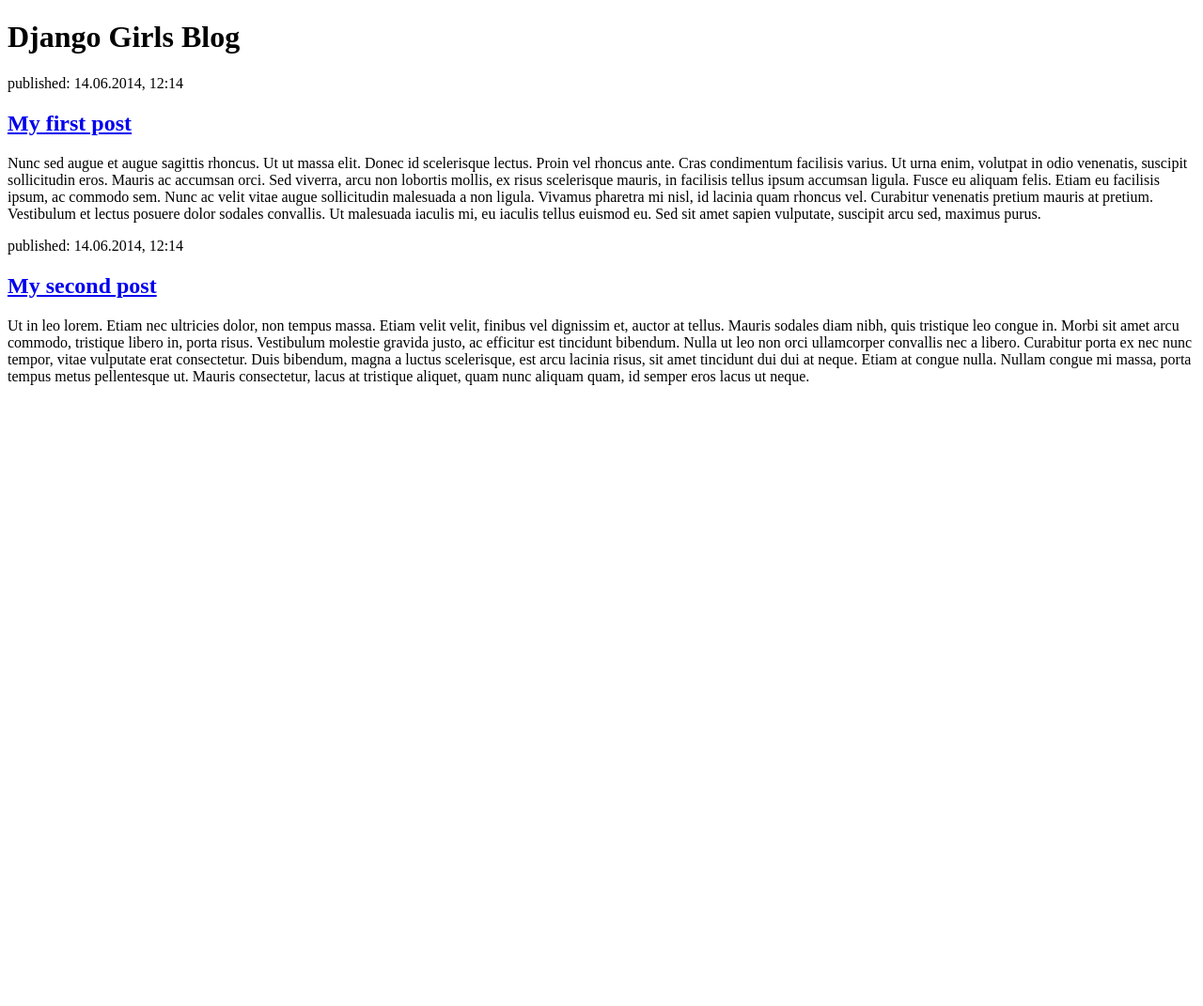
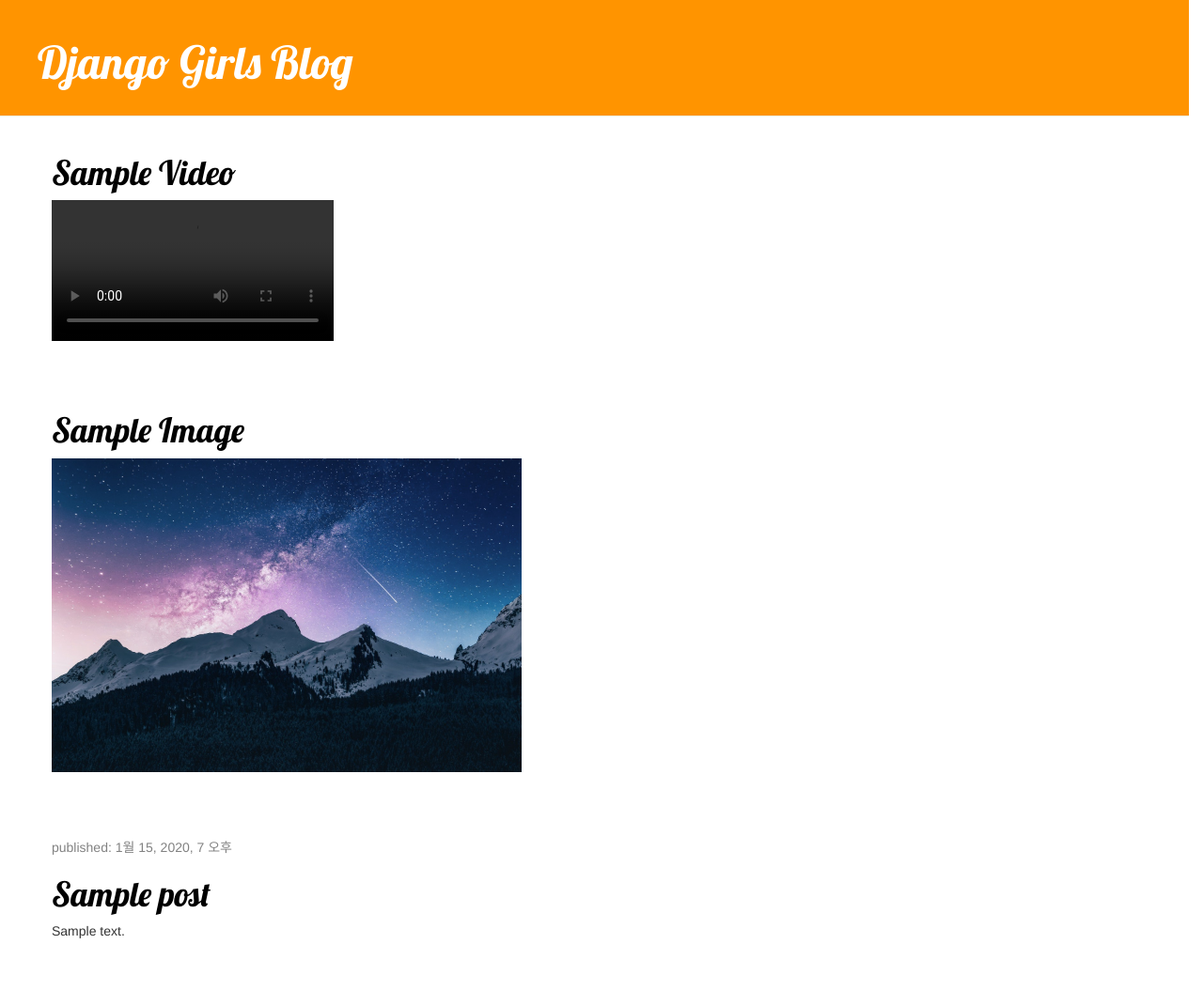
Before and after one commit to devcat36/CSE433-Django-Practice, a Django app: template blog/templates/blog/post_list.html in a window 1280 px wide. Shown: the whole page at 94% size. Before the commit the page ends 410 px from the top, so only its background shows below. Run offline with Django 3.2, Linux system fonts and the light colour scheme; the template is opened without the code that fills it: values that come from a table or form of the project are taken from there, others are empty; tables that the repository leaves empty hold one stand-in row (values such as "Sample post"); some libraries are stand-ins or nearby versions; grey boxes are pictures that could not be loaded.

Commit message:
practice 07

```diff
--- /dev/null
+++ b/blog/static/css/blog.css
@@ -0,0 +1,59 @@
+h1 a {
+    color: #FCA205;
+    font-family: 'Lobster';
+}
+
+body {
+    padding-right: 15px;
+}
+
+.page-header {
+    background-color: #ff9400;
+    margin-top: 0;
+    padding: 20px 20px 20px 40px;
+}
+
+.page-header h1, .page-header h1 a, .page-header h1 a:visited, .page-header h1 a:active {
+    color: #ffffff;
+    font-size: 36pt;
+    text-decoration: none;
+}
+
+.content {
+    margin-left: 40px;
+}
+
+h1, h2, h3, h4 {
+    font-family: 'Lobster', cursive;
+}
+
+.date {
+    color: #828282;
+}
+
+.save {
+    float: right;
+}
+
+.post-form textarea, .post-form input {
+    width: 100%;
+}
+
+.top-menu, .top-menu:hover, .top-menu:visited {
+    color: #ffffff;
+    float: right;
+    font-size: 26pt;
+    margin-right: 20px;
+}
+
+.post {
+    margin-bottom: 70px;
+}
+
+.post h1 a, .post h1 a:visited {
+    color: #000000;
+}
+
+.post img{
+    width: 500px;
+}
--- a/blog/templates/blog/post_list.html
+++ b/blog/templates/blog/post_list.html
@@ -1,3 +1,5 @@
+{% load static %}
+
 <!DOCTYPE html>
 <html lang="kr">
 
@@ -5,39 +7,46 @@
     <title>
         Django Girl Blog
     </title>
+    <link rel="stylesheet" href="//maxcdn.bootstrapcdn.com/bootstrap/3.2.0/css/bootstrap.min.css">
+    <link rel="stylesheet" href="//maxcdn.bootstrapcdn.com/bootstrap/3.2.0/css/bootstrap-theme.min.css">
+    <link href="//fonts.googleapis.com/css?family=Lobster&subset=latin,latin-ext" rel="stylesheet" type="text/css">
+    <link rel="stylesheet" href="{% static 'css/blog.css' %}">
 </head>
 
 <body>
-    <header>
+    <header class="page-header">
         <h1>Django Girls Blog</h1>
     </header>
-    <article>
-        <p>published: 14.06.2014, 12:14</p>
-        <h2><a href="#">My first post</a></h2>
+    <section class="content container">
+        <div class="row">
+            <div class="col-md-8">
+                <article class="post">
+                    <h1><a href="#">Sample Video</a></h1>
                     <p>
-            Nunc sed augue et augue sagittis rhoncus. Ut ut massa elit. Donec id scelerisque lectus. Proin vel rhoncus
-            ante. Cras condimentum facilisis varius. Ut urna enim, volutpat in odio venenatis, suscipit sollicitudin
-            eros. Mauris ac accumsan orci. Sed viverra, arcu non lobortis mollis, ex risus scelerisque mauris, in
-            facilisis tellus ipsum accumsan ligula. Fusce eu aliquam felis. Etiam eu facilisis ipsum, ac commodo sem.
-            Nunc ac velit vitae augue sollicitudin malesuada a non ligula. Vivamus pharetra mi nisl, id lacinia quam
-            rhoncus vel. Curabitur venenatis pretium mauris at pretium. Vestibulum et lectus posuere dolor sodales
-            convallis. Ut malesuada iaculis mi, eu iaculis tellus euismod eu. Sed sit amet sapien vulputate, suscipit
-            arcu sed, maximus purus.
+                        <video controls="controls" src="{% static 'media/sample-mp4-file.mp4' %}" type="video/mp4">
                     </p>
                 </article>
-    <article>
-        <p>published: 14.06.2014, 12:14</p>
-        <h2><a href="#">My second post</a></h2>
+                <article class="post">
+                    <h1><a href="#">Sample Image</a></h1>
                     <p>
-            Ut in leo lorem. Etiam nec ultricies dolor, non tempus massa. Etiam velit velit, finibus vel dignissim et,
-            auctor at tellus. Mauris sodales diam nibh, quis tristique leo congue in. Morbi sit amet arcu commodo,
-            tristique libero in, porta risus. Vestibulum molestie gravida justo, ac efficitur est tincidunt bibendum.
-            Nulla ut leo non orci ullamcorper convallis nec a libero. Curabitur porta ex nec nunc tempor, vitae
-            vulputate erat consectetur. Duis bibendum, magna a luctus scelerisque, est arcu lacinia risus, sit amet
-            tincidunt dui dui at neque. Etiam at congue nulla. Nullam congue mi massa, porta tempus metus pellentesque
-            ut. Mauris consectetur, lacus at tristique aliquet, quam nunc aliquam quam, id semper eros lacus ut neque.
+                        <img src="{% static 'media/sample image.jpeg' %}" alt="sample" />
                     </p>
                 </article>
+                {% for post in posts %}
+                <article class="post">
+                    <div class="date">
+                        <p>published: {{post.published_date}}</p>
+                    </div>
+                    <h1><a href="#">{{post.title}}</a></h1>
+                    <p>
+                        {{post.text|linebreaksbr}}
+                    </p>
+                </article>
+                {% endfor %}
+            </div>
+        </div>
+    </section>
+
 </body>
 
 </html>
--- a/blog/urls.py
+++ b/blog/urls.py
@@ -2,5 +2,5 @@
 from . import views
 
 urlpatterns =[
-    re_path(r'^$', views.poem, name='poem')
+    re_path(r'^$', views.post_list, name='post')
 ]
```
Also changed, not shown: blog/views.py (+6 -4 lines), blog/static/media/sample image.jpeg (added), 1 other file. Lines whose indentation alone changed are shown as unchanged.
